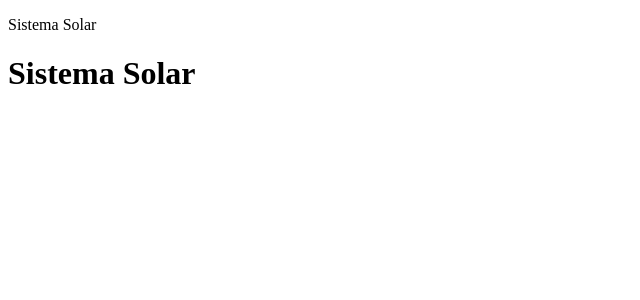
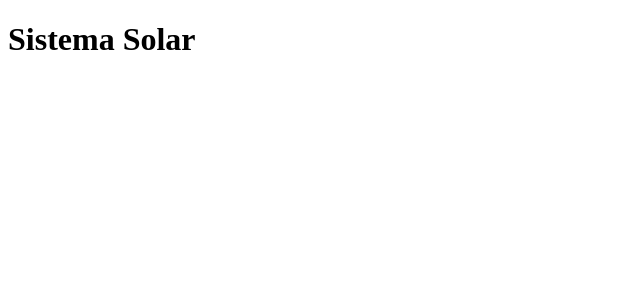
Before and after one commit to leite-leo/Projeto-Solar-Sistem-ReactJs, a React (Create React App) app: page / in a window 1280 px wide. Shown: the top 300 px of the page, without its empty margins (0-640 px from the left). Built offline with nearby package versions, Linux system fonts and the light colour scheme.

Commit message:
Requisito 2.

```diff
--- a/src/App.js
+++ b/src/App.js
@@ -1,12 +1,13 @@
 import React from 'react';
 import Header from './components/Header';
+import SolarSystem from './components/SolarSystem';
 
 class App extends React.Component {
   render() {
     return (
       <main>
-        <p>Sistema Solar</p>
         <Header />
+        <SolarSystem />
       </main>
     );
   }
--- /dev/null
+++ b/src/components/SolarSystem.jsx
@@ -0,0 +1,12 @@
+import React from 'react';
+
+class SolarSystem extends React.Component {
+  render() {
+    return (
+      <div data-testid="solar-system">
+      </div>
+    );
+  }
+}
+
+export default SolarSystem;
```
